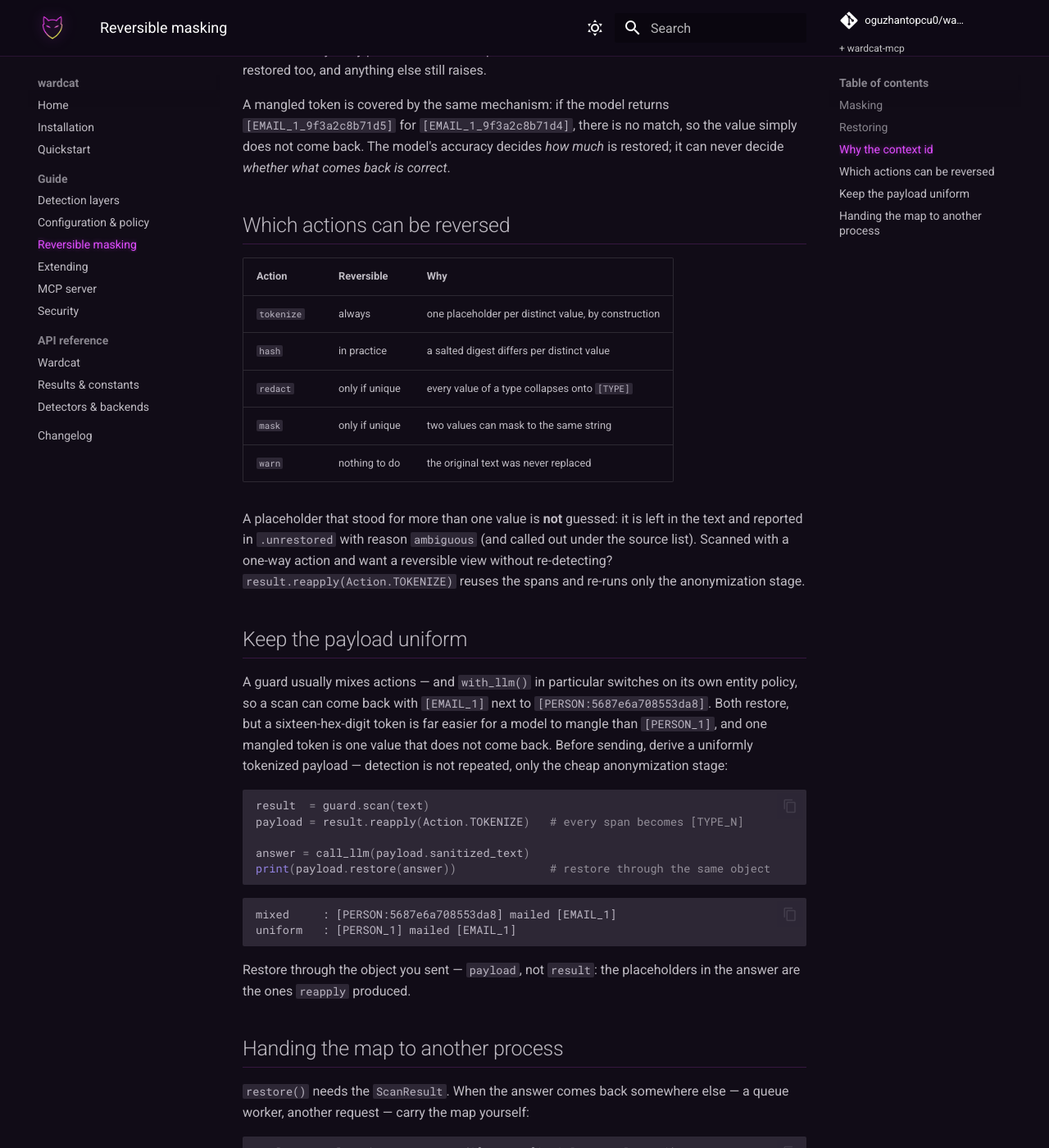
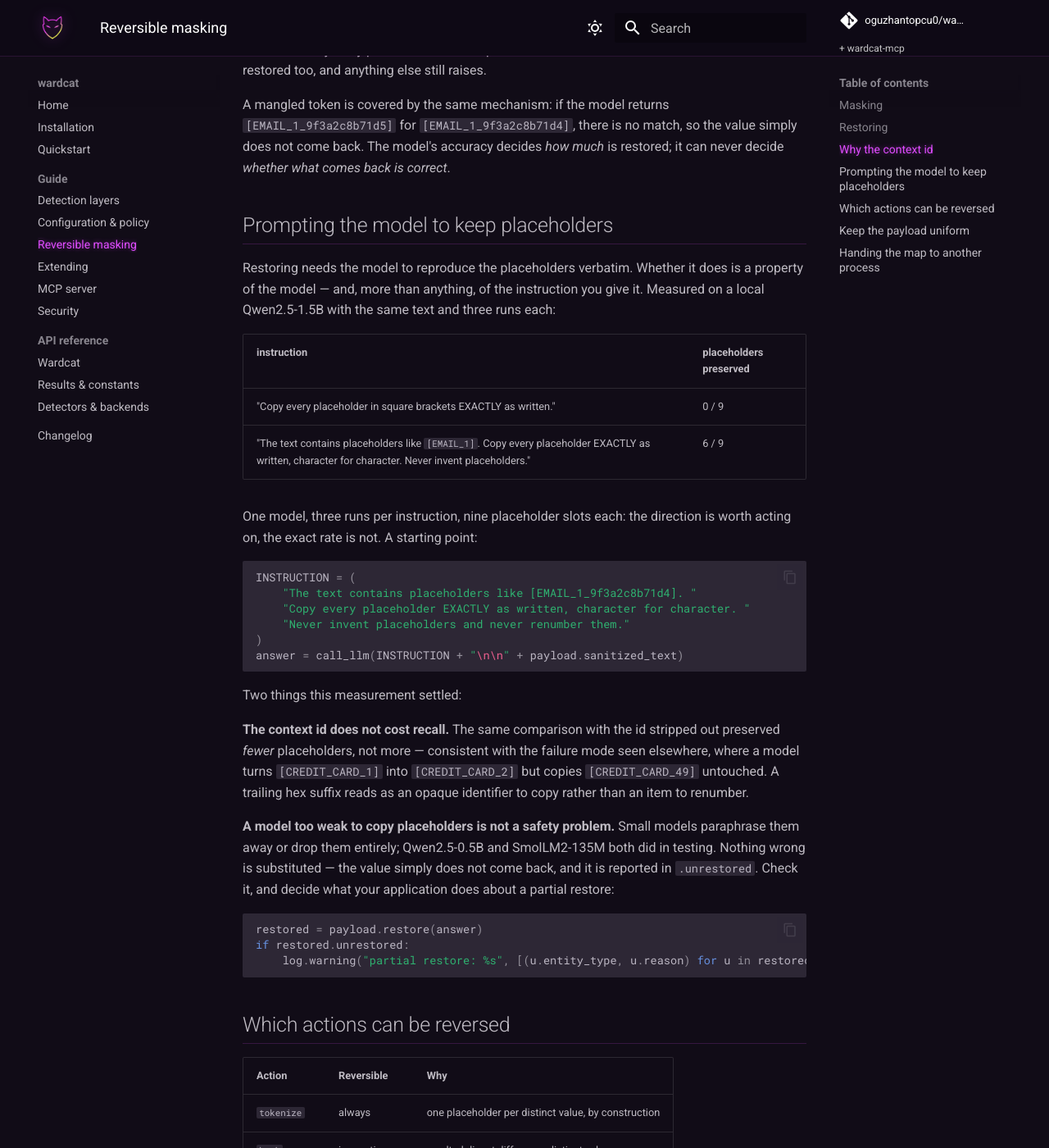
Before and after one commit to oguzhantopcu0/wardcat, an MkDocs documentation site: the page built from docs/guide/reversible.md, in a window 1280 px wide and 1400 px high, scrolled down 2457 px. Shown: the whole window at 82% size. Built offline with MkDocs 1.6.1 and Material for MkDocs 9.7.7, drawn with Linux system fonts in a browser that asks for light colours; comment, search, counter and statistics services are not loaded; some of the changed text lies outside the part shown.

Commit message:
docs: how to prompt for placeholder preservation, and why warn leaks
Restoring needs the model to reproduce placeholders verbatim, and what decides
that is the instruction, not the token format. Measured on a local Qwen2.5-1.5B,
same text, three runs each: a plain 'copy them exactly' preserved 0 of 9, while
naming the shape and forbidding invention preserved 6 of 9. The same comparison
with the context id stripped out preserved fewer, not more — a trailing hex
suffix reads as an identifier to copy rather than an item to renumber — so the
id costs no recall. Documents a starting instruction and the partial-restore
check, and states plainly that a model too weak to copy placeholders is a recall
problem, never a correctness one.

Also sharpens the reason for deriving a uniform payload before sending. It was
'tokens should look alike'; the sharper one is that with_llm()'s default policy
includes warn, and warn reports a value without replacing it — so a scan you
believe is masked can hand the model a phone number in the clear.

````diff
--- a/docs/guide/reversible.md
+++ b/docs/guide/reversible.md
@@ -117,6 +117,49 @@
 value simply does not come back. The model's accuracy decides *how much* is
 restored; it can never decide *whether what comes back is correct*.
 
+## Prompting the model to keep placeholders
+
+Restoring needs the model to reproduce the placeholders verbatim. Whether it does
+is a property of the model — and, more than anything, of the instruction you give
+it. Measured on a local Qwen2.5-1.5B with the same text and three runs each:
+
+| instruction | placeholders preserved |
+|---|---|
+| "Copy every placeholder in square brackets EXACTLY as written." | 0 / 9 |
+| "The text contains placeholders like `[EMAIL_1]`. Copy every placeholder EXACTLY as written, character for character. Never invent placeholders." | 6 / 9 |
+
+One model, three runs per instruction, nine placeholder slots each: the direction
+is worth acting on, the exact rate is not. A starting point:
+
+```python
+INSTRUCTION = (
+    "The text contains placeholders like [EMAIL_1_9f3a2c8b71d4]. "
+    "Copy every placeholder EXACTLY as written, character for character. "
+    "Never invent placeholders and never renumber them."
+)
+answer = call_llm(INSTRUCTION + "\n\n" + payload.sanitized_text)
+```
+
+Two things this measurement settled:
+
+**The context id does not cost recall.** The same comparison with the id stripped
+out preserved *fewer* placeholders, not more — consistent with the failure mode
+seen elsewhere, where a model turns `[CREDIT_CARD_1]` into `[CREDIT_CARD_2]` but
+copies `[CREDIT_CARD_49]` untouched. A trailing hex suffix reads as an opaque
+identifier to copy rather than an item to renumber.
+
+**A model too weak to copy placeholders is not a safety problem.** Small models
+paraphrase them away or drop them entirely; Qwen2.5-0.5B and SmolLM2-135M both
+did in testing. Nothing wrong is substituted — the value simply does not come
+back, and it is reported in `.unrestored`. Check it, and decide what your
+application does about a partial restore:
+
+```python
+restored = payload.restore(answer)
+if restored.unrestored:
+    log.warning("partial restore: %s", [(u.entity_type, u.reason) for u in restored.unrestored])
+```
+
 ## Which actions can be reversed
 
 | Action | Reversible | Why |
@@ -135,12 +178,19 @@
 
 ## Keep the payload uniform
 
-A guard usually mixes actions — and `with_llm()` in particular switches on its own
-entity policy, so a scan can come back with `[EMAIL_1]` next to
-`[PERSON:5687e6a708553da8]`. Both restore, but a sixteen-hex-digit token is far
-easier for a model to mangle than `[PERSON_1]`, and one mangled token is one value
-that does not come back. Before sending, derive a uniformly tokenized payload —
-detection is not repeated, only the cheap anonymization stage:
+A guard usually mixes actions, and `with_llm()` in particular switches on its own
+entity policy — one whose defaults include `warn`. **`warn` reports a value without
+replacing it**, so a scan you believe is masked can hand the model a phone number
+in the clear:
+
+```text
+[PERSON:5687e6a708553da8], [EMAIL_1_9f3a…], tel +90 532 123 45 67
+  PERSON  hash        EMAIL  tokenize        PHONE  warn  ← still in the text
+```
+
+Deriving a uniformly tokenized payload closes that, and makes every token short and
+alike while it is at it. Detection is not repeated, only the cheap anonymization
+stage:
 
 ```python
 result  = guard.scan(text)
@@ -151,8 +201,8 @@
 ```
 
 ```text
-mixed     : [PERSON:5687e6a708553da8] mailed [EMAIL_1]
-uniform   : [PERSON_1] mailed [EMAIL_1]
+mixed   : [PERSON:5687e6a708553da8], [EMAIL_1_9f3a…], tel +90 532 123 45 67
+uniform : [PERSON_1_0c29…], [EMAIL_1_0c29…], tel [PHONE_1_0c29…]
 ```
 
 Restore through the object you sent — `payload`, not `result`: the placeholders in
````
Also changed, not shown: README.md (+18 -0 lines).
